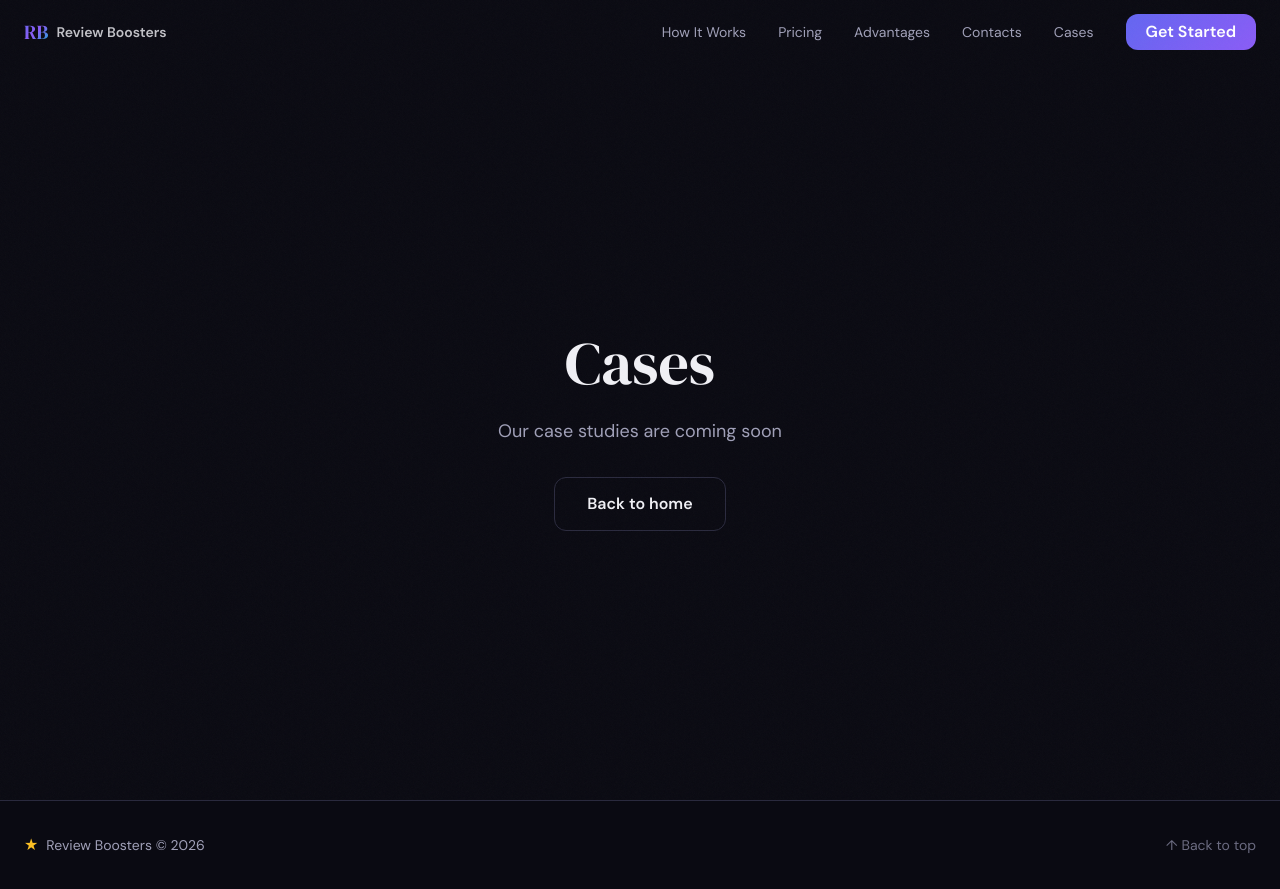
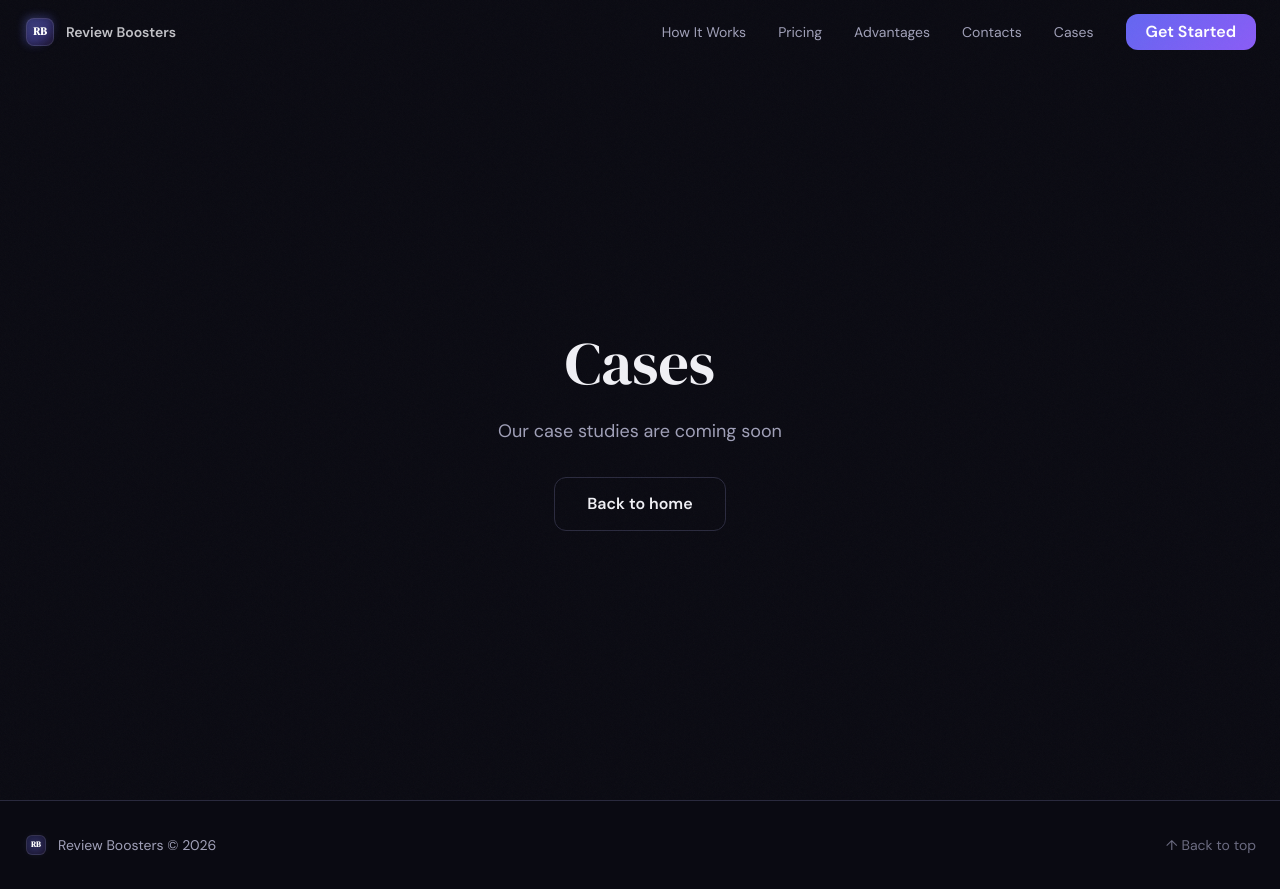
Before and after one commit to bigcyberboss/reviews-booster, a Next.js app: page /cases in a window 1280 px wide. Built offline with nearby package versions, Linux system fonts and the light colour scheme.

Commit message:
logo: glowing orb variant in navbar + footer

```diff
--- a/src/components/Footer.tsx
+++ b/src/components/Footer.tsx
@@ -8,8 +8,19 @@ export function Footer() {
   return (
     <footer className="border-t border-border py-8">
       <div className="max-w-7xl mx-auto px-6 flex flex-col sm:flex-row items-center justify-between gap-4">
-        <div className="flex items-center gap-2">
-          <span className="text-star">&#9733;</span>
+        <div className="flex items-center gap-2.5">
+          <div className="relative w-6 h-6 flex items-center justify-center shrink-0">
+            <div className="absolute inset-0 rounded-md opacity-25"
+              style={{
+                background: "radial-gradient(circle, var(--accent-glow), transparent 70%)",
+                filter: "blur(3px)",
+              }}
+            />
+            <div className="relative w-5 h-5 rounded-md flex items-center justify-center border border-white/10"
+              style={{ background: "linear-gradient(135deg, rgba(99,102,241,0.2), rgba(139,92,246,0.12))" }}>
+              <span className="text-[8px] font-heading text-white font-semibold">RB</span>
+            </div>
+          </div>
           <span className="text-sm text-text-secondary">
             Review Boosters &copy; {new Date().getFullYear()}
           </span>
--- a/src/components/Navbar.tsx
+++ b/src/components/Navbar.tsx
@@ -49,8 +49,19 @@ export function Navbar() {
       }`}
     >
       <div className="max-w-7xl mx-auto px-6 h-16 flex items-center justify-between">
-        <a href="#" className="flex items-center gap-2 group">
-          <span className="text-xl font-heading gradient-text">RB</span>
+        <a href="#" className="flex items-center gap-2.5 group">
+          <div className="relative w-8 h-8 flex items-center justify-center shrink-0">
+            <div className="absolute inset-0 rounded-lg opacity-30 group-hover:opacity-50 transition-opacity"
+              style={{
+                background: "radial-gradient(circle at 30% 30%, var(--accent-glow), var(--accent) 50%, transparent 70%)",
+                filter: "blur(4px)",
+              }}
+            />
+            <div className="relative w-7 h-7 rounded-lg flex items-center justify-center border border-white/10"
+              style={{ background: "linear-gradient(135deg, rgba(99,102,241,0.25), rgba(139,92,246,0.15))" }}>
+              <span className="text-[11px] font-heading text-white font-semibold">RB</span>
+            </div>
+          </div>
           <span className="text-sm font-semibold text-text-primary opacity-80 group-hover:opacity-100 transition-opacity">
             Review Boosters
           </span>
```
